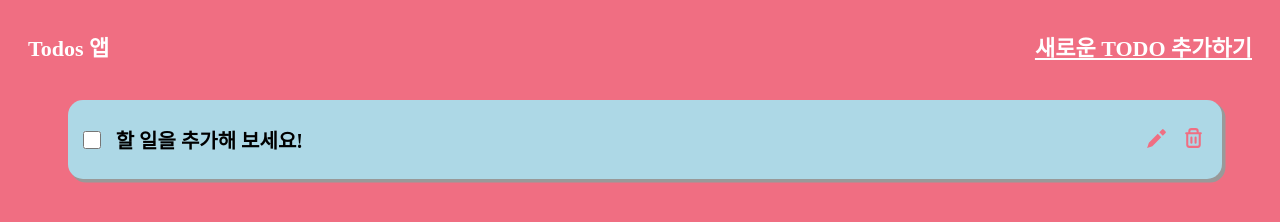
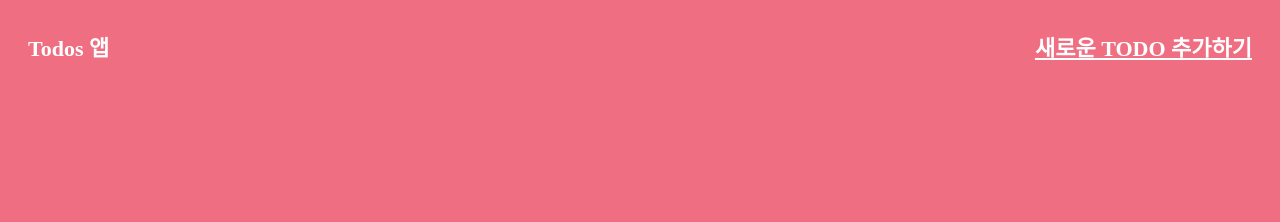
Before and after one commit to childevnote/Todo-List, a plain HTML site: page index.html in a window 1280 px wide. Drawn offline with Linux system fonts and the light colour scheme.

Commit message:
Update index.html

```diff
--- a/index.html
+++ b/index.html
@@ -22,18 +22,6 @@
   </header>
   <main>
     <ul class="todo-list">
-      <li class="todo-item">
-        <input type="checkbox" id="checkbox"/>
-        <div class="todo"><p>할 일을 추가해 보세요!</p></div>
-        <div class="todo-item-buttons">
-          <button class="edit-button">
-            <img src="assets/icons/pencil.svg" alt="edit button">
-          </button>
-          <button class="delete-button">
-            <img src="assets/icons/delete.svg" alt="delete button">
-          </button>
-        </div>
-      </li>
     </ul>
   </main>
 </body>
```
